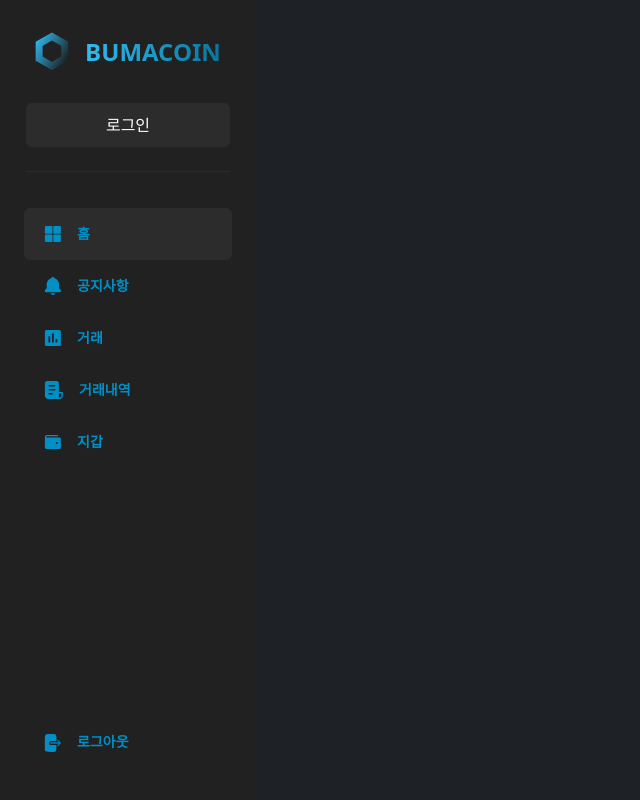
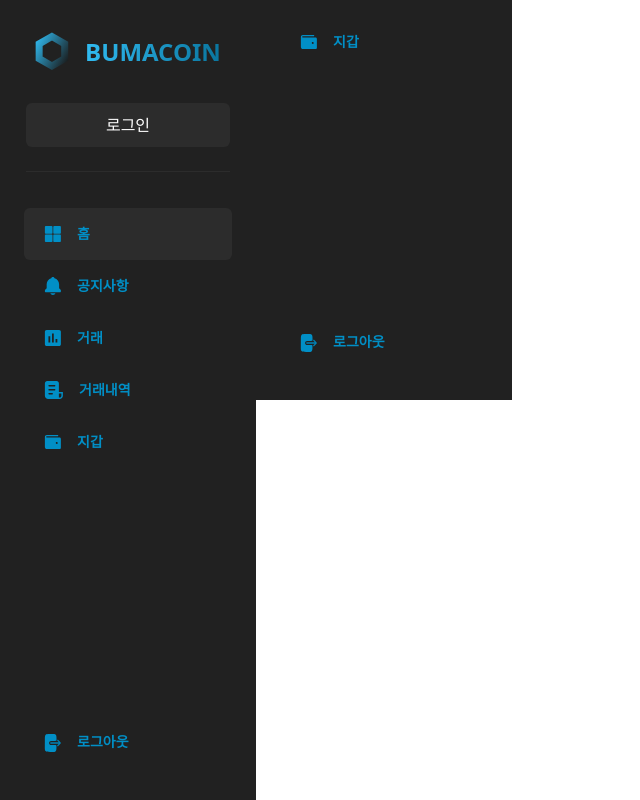
Before and after one commit to Team-PURINA/client, a SvelteKit app: page / in a window 1280 px wide. Shown: the whole page, without its empty margins (0-640 px from the left). Built offline with nearby package versions, Linux system fonts and the light colour scheme.

Commit message:
fix : aside convert to position fixed, and margin

```diff
--- a/src/components/Aside/Aside.svelte
+++ b/src/components/Aside/Aside.svelte
@@ -5,7 +5,7 @@
 	import AsideList from './AsideList.svelte';
 </script>
 
-<div class=" bg-[#212121] w-64 h-full py-2 flex flex-col items-center gap-3 overflow-scroll">
+<div class="fixed bg-[#212121] w-64 h-full py-2 flex flex-col items-center gap-3 overflow-scroll">
 	<div class=" flex flex-col gap-8 py-6 border-b-[1px] border-b-solid border-b-[#2C2C2C]">
 		<AsideHead />
 		<a
--- a/src/routes/+layout.svelte
+++ b/src/routes/+layout.svelte
@@ -1,9 +1,13 @@
 <script>
 	import '../app.scss';
+	import Aside from '../components/Aside/Aside.svelte';
 </script>
 
-<div class="w-full h-[100vh] bg-[#1E2227]">
-	<slot />
+<div class="w-full h-fit bg-[#1E2227] flex">
+	<Aside />
+	<div class="ml-64">
+		<slot />
+	</div>
 </div>
 
 <style>
```
